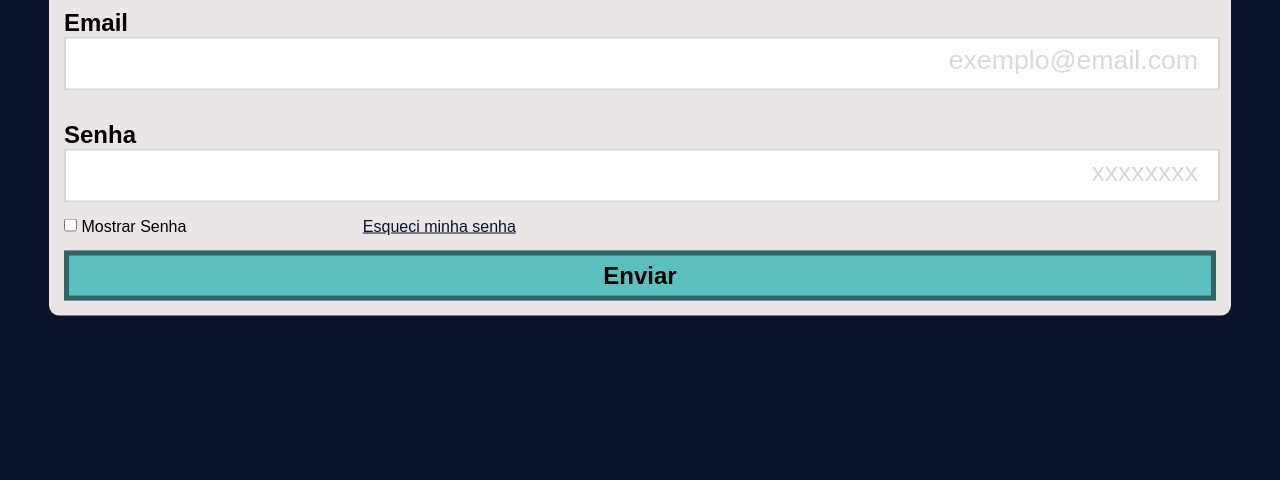
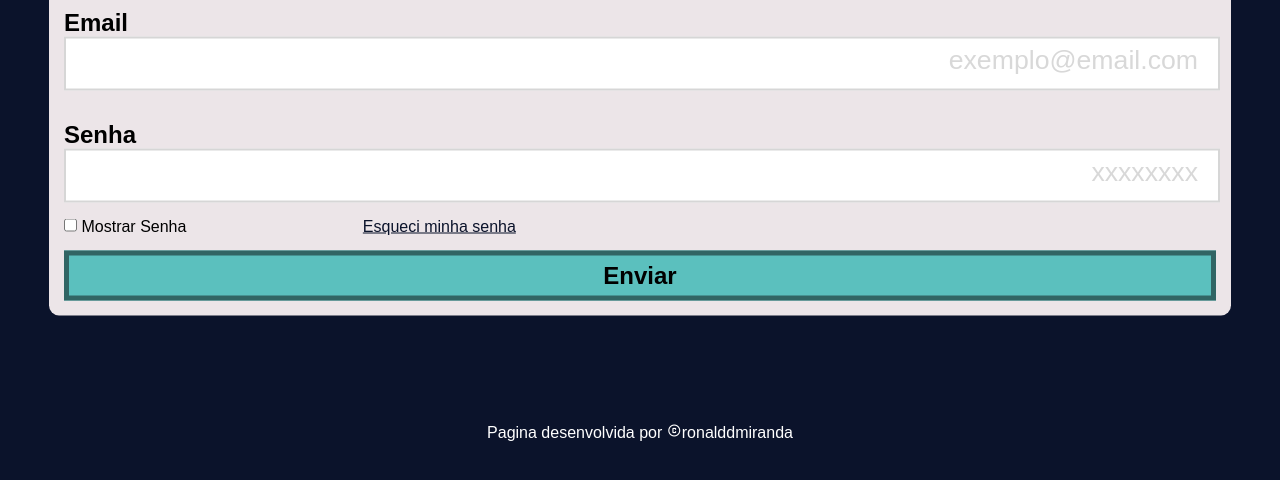
Before and after one commit to ronalddmiranda/projeto-loginpage, a plain HTML site: page index.html in a window 1280 px wide. Shown: the part 288-768 px from the top of the page. Drawn offline with nearby package versions, Linux system fonts and the light colour scheme.

Commit message:
criado o rodapé do projeto

```diff
--- a/estilos/style.css
+++ b/estilos/style.css
@@ -77,3 +77,36 @@ a {
     border: 5px solid #1d3c3b;
     color: white;
 }
+
+#rodape {
+    color: white;
+    padding-top: 88vh;
+    text-align: center;
+}
+
+#rodape > a {
+    color: white;
+    margin: 0px;
+    font-style: none;
+    text-decoration: none;
+}
+
+#rodape > a:hover {
+    text-decoration: underline;
+}
+
+.material-symbols-outlined {
+    font-family: 'Material Symbols Outlined';
+    font-weight: normal;
+    font-style: normal;
+    font-size: 15px;
+    line-height: 2;
+    letter-spacing: normal;
+    text-transform: none;
+    display: inline-block;
+    white-space: nowrap;
+    word-wrap: normal;
+    direction: ltr;
+    -webkit-font-feature-settings: 'liga';
+    -webkit-font-smoothing: antialiased;
+}
--- a/index.html
+++ b/index.html
@@ -3,6 +3,7 @@
 <head>
     <meta charset="UTF-8">
     <meta name="viewport" content="width=device-width, initial-scale=1.0">
+    <link href="https://fonts.googleapis.com/css2?family=Material+Symbols+Outlined" rel="stylesheet" />
     <title>Cadastrar-se</title>
     <link rel="stylesheet" href="estilos/style.css">
     <link rel="stylesheet" href="estilos/media-queries.css">
@@ -32,6 +33,9 @@
                 </p>
         </form>
     </main>
+    <footer>
+        <p id="rodape">Pagina desenvolvida por <a href="https://github.com/ronalddmiranda"><span class="material-symbols-outlined">copyright</span>ronalddmiranda</a></p>
+    </footer>
     <script src="main.js"></script>
 </body>
 </html>
```
Also changed, not shown: estilos/media-queries.css (+12 -0 lines).
